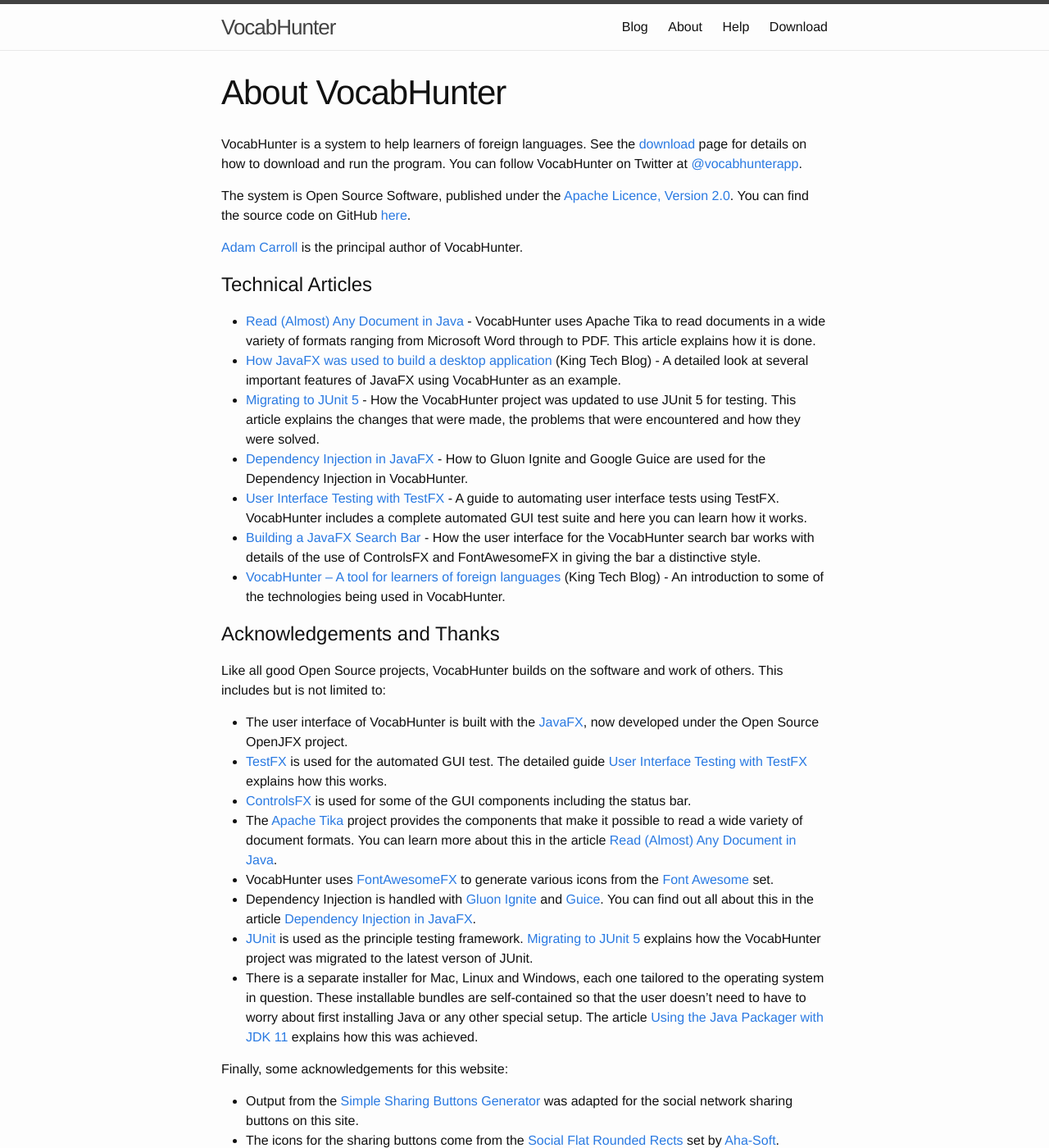
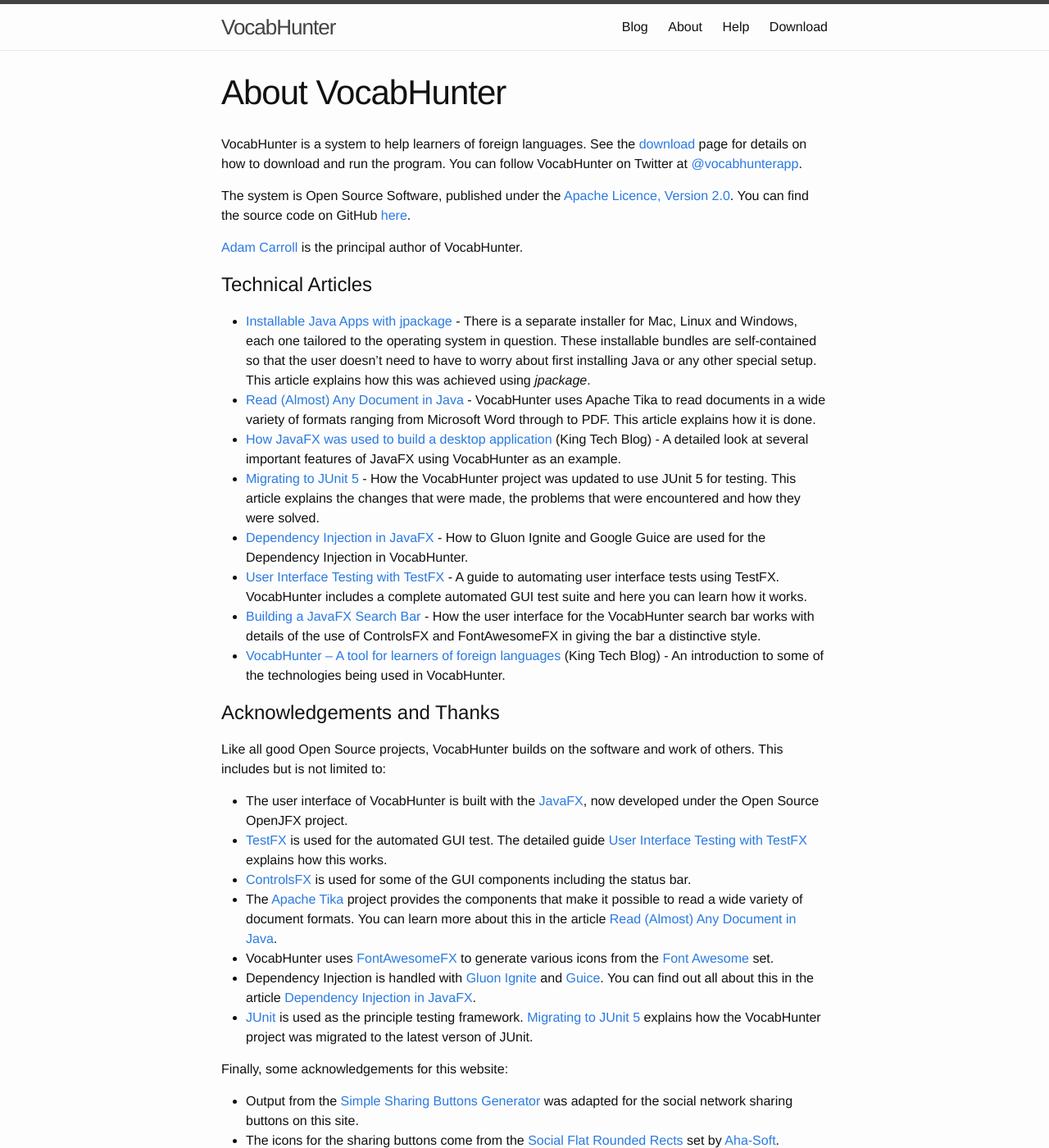
Before and after one commit to VocabHunter/vocabhunter.github.io, a Jekyll site: the page built from about.md, in a window 1280 px wide and 1400 px high. Shown: the whole window at 82% size. Built offline with Jekyll 4.4.1, drawn with Linux system fonts in a browser that asks for light colours.

Commit message:
Updated link to packaging article in "about" page

```diff
--- a/about.md
+++ b/about.md
@@ -16,6 +16,7 @@
 
 # Technical Articles
 
+* [Installable Java Apps with jpackage] - There is a separate installer for Mac, Linux and Windows, each one tailored to the operating system in question.  These installable bundles are self-contained so that the user doesn't need to have to worry about first installing Java or any other special setup.  This article explains how this was achieved using _jpackage_.
 * [Read (Almost) Any Document in Java] - VocabHunter uses Apache Tika to read documents in a wide variety of formats ranging from Microsoft Word through to PDF.  This article explains how it is done.
 * [How JavaFX was used to build a desktop application] (King Tech Blog) - A detailed look at several important features of JavaFX using VocabHunter as an example.
 * [Migrating to JUnit 5] - How the VocabHunter project was updated to use JUnit 5 for testing.  This article explains the changes that were made, the problems that were encountered and how they were solved.
@@ -35,7 +36,6 @@
 * VocabHunter uses [FontAwesomeFX] to generate various icons from the [Font Awesome] set.
 * Dependency Injection is handled with [Gluon Ignite] and [Guice].  You can find out all about this in the article [Dependency Injection in JavaFX].
 * [JUnit] is used as the principle testing framework.  [Migrating to JUnit 5] explains how the VocabHunter project was migrated to the latest verson of JUnit.
-* There is a separate installer for Mac, Linux and Windows, each one tailored to the operating system in question.  These installable bundles are self-contained so that the user doesn't need to have to worry about first installing Java or any other special setup.  The article [Using the Java Packager with JDK 11] explains how this was achieved.
 
 Finally, some acknowledgements for this website:
 
@@ -55,7 +55,7 @@
 
 [VocabHunter – A tool for learners of foreign languages]:https://medium.com/techking/vocabhunter-a-tool-for-learners-of-foreign-languages-55c467a6250c
 [How JavaFX was used to build a desktop application]:https://medium.com/techking/how-javafx-was-used-to-build-a-desktop-application-7d4c680d8dc
-[Using the Java Packager with JDK 11]:https://medium.com/@adam_carroll/java-packager-with-jdk11-31b3d620f4a8
+[Installable Java Apps with jpackage]:/2021/07/10/installable-java-apps-with-jpackage.html
 
 [JavaFX]:https://openjfx.io/
 [Apache Tika]:https://tika.apache.org/
```
